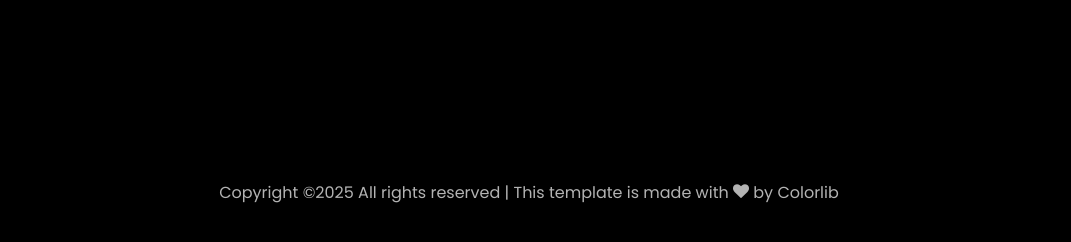
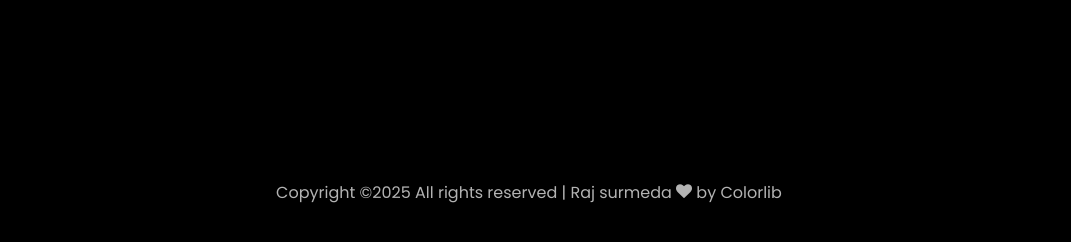
Before and after one commit to Rajsurmeda/MY-portfolio-website, a plain HTML site: page index.html in a window 1280 px wide. Shown: the part 4819-5061 px from the top of the page, without its empty margins (111-1182 px from the left). Drawn offline with Linux system fonts and the light colour scheme; files whose address does not match are found by name.

Commit message:
Update index.html

```diff
--- a/index.html
+++ b/index.html
@@ -605,7 +605,7 @@
 			<div class="col-md-12 text-center">
 
 			  <p><!-- Link back to Colorlib can't be removed. Template is licensed under CC BY 3.0. -->
-	Copyright &copy;<script>document.write(new Date().getFullYear());</script> All rights reserved | This template is made with <i class="icon-heart color-danger" aria-hidden="true"></i> by <a href="https://colorlib.com" target="_blank">Colorlib</a>
+	Copyright &copy;<script>document.write(new Date().getFullYear());</script> All rights reserved | Raj surmeda <i class="icon-heart color-danger" aria-hidden="true"></i> by <a href="https://colorlib.com" target="_blank">Colorlib</a>
 	<!-- Link back to Colorlib can't be removed. Template is licensed under CC BY 3.0. --></p>
 			</div>
 		  </div>
```
